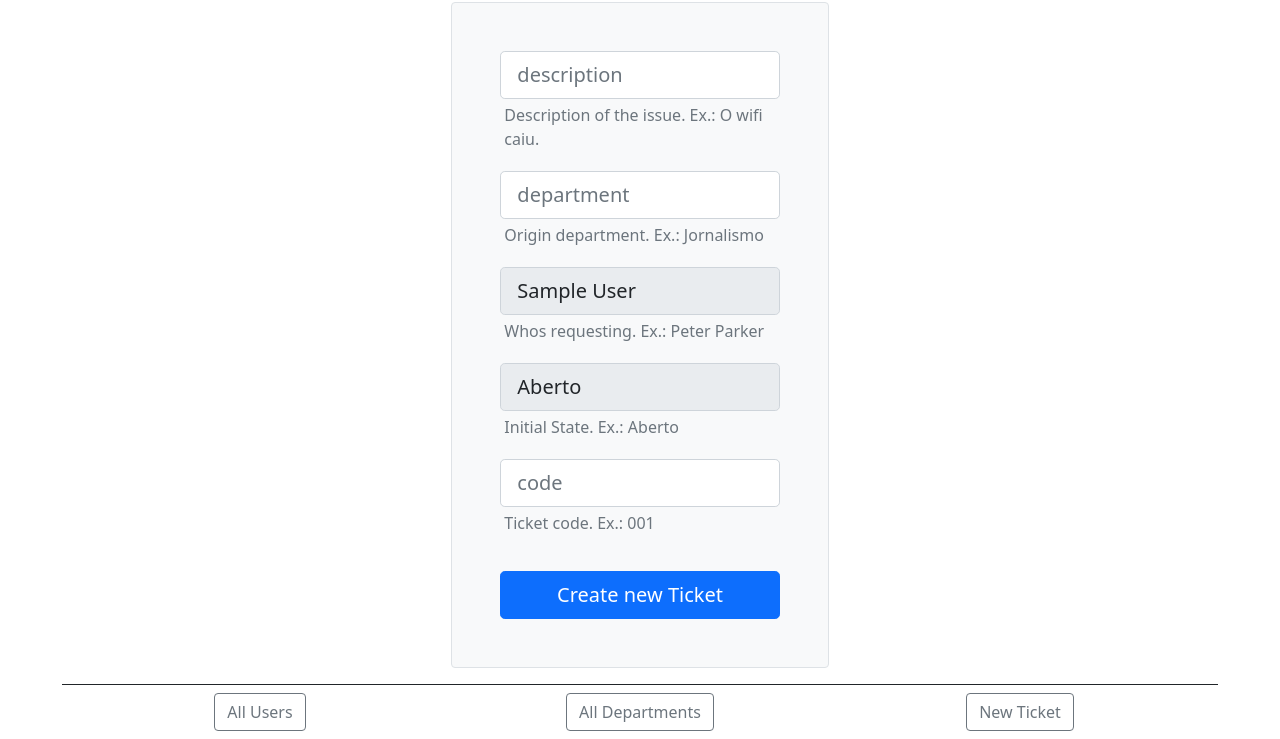
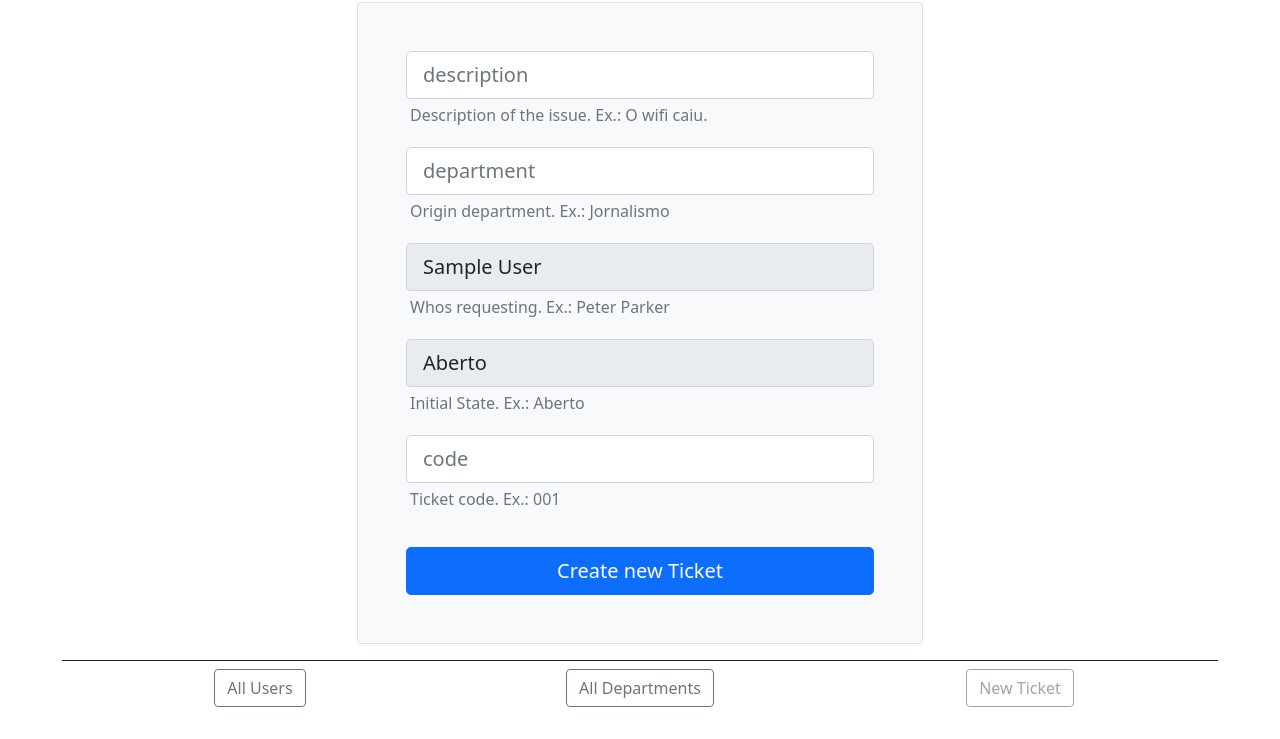
Before and after one commit to MarconesOliveira/help-desk-menino-do-ti, a website: page Views/ticket.html in a window 1280 px wide. Shown: the part 84-823 px from the top of the page. After the commit the page ends 800 px from the top, so only its background shows below. Drawn offline with nearby package versions, Linux system fonts and the light colour scheme; sample sign-in values are in the browser's storage; files whose address does not match are found by name.

Commit message:
Update Footer

```diff
--- a/Views/ticket.html
+++ b/Views/ticket.html
@@ -30,7 +30,7 @@
                     </div>
                 </div>
             </header>
-            <div class="col-sm-8 col-md-6 col-lg-4 mx-auto text-start my-3">
+            <div class="col-sm-10 col-md-8 col-lg-6 mx-auto text-start my-3">
                 <form class="p-4 p-md-5 border bg-light rounded">
                     <div class="mb-3">
                         <input type="text" class="form-control form-control-lg" id="description" name="description" placeholder="description"
@@ -64,25 +64,19 @@
         <footer>
             <div class="row border-top border-dark p-2">
                 <div class="col-sm-4">
-                    <a href="/users">
-                        <button type="button" class="btn btn-outline-secondary">
+                    <button type="button" class="btn btn-outline-secondary" onclick="window.location.href='/users'">
                         All Users
                     </button>
-                    </a>
                 </div>
                 <div class="col-sm-4">
-                    <a href="/departments">
-                        <button type="button" class="btn btn-outline-secondary">
+                    <button type="button" class="btn btn-outline-secondary" onclick="window.location.href='/departments'">
                         All Departments
                     </button>
-                    </a>
                 </div>
                 <div class="col-sm-4">
-                    <a href="/ticket">
-                        <button type="button" class="btn btn-outline-secondary">
+                    <button type="button" class="btn btn-outline-secondary" id="ticket-link" onclick="window.location.href='/ticket'" disabled>
                         New Ticket
                     </button>
-                    </a>
                 </div>
             </div>
         </footer>
```
Also changed, not shown: Views/404.html (+3 -9 lines), Views/departments.html (+4 -10 lines), Views/home.html (+9 -9 lines), Views/login.html (+3 -9 lines), Views/register.html (+3 -9 lines), Views/users.html (+4 -9 lines). Lines whose indentation alone changed are shown as unchanged.
